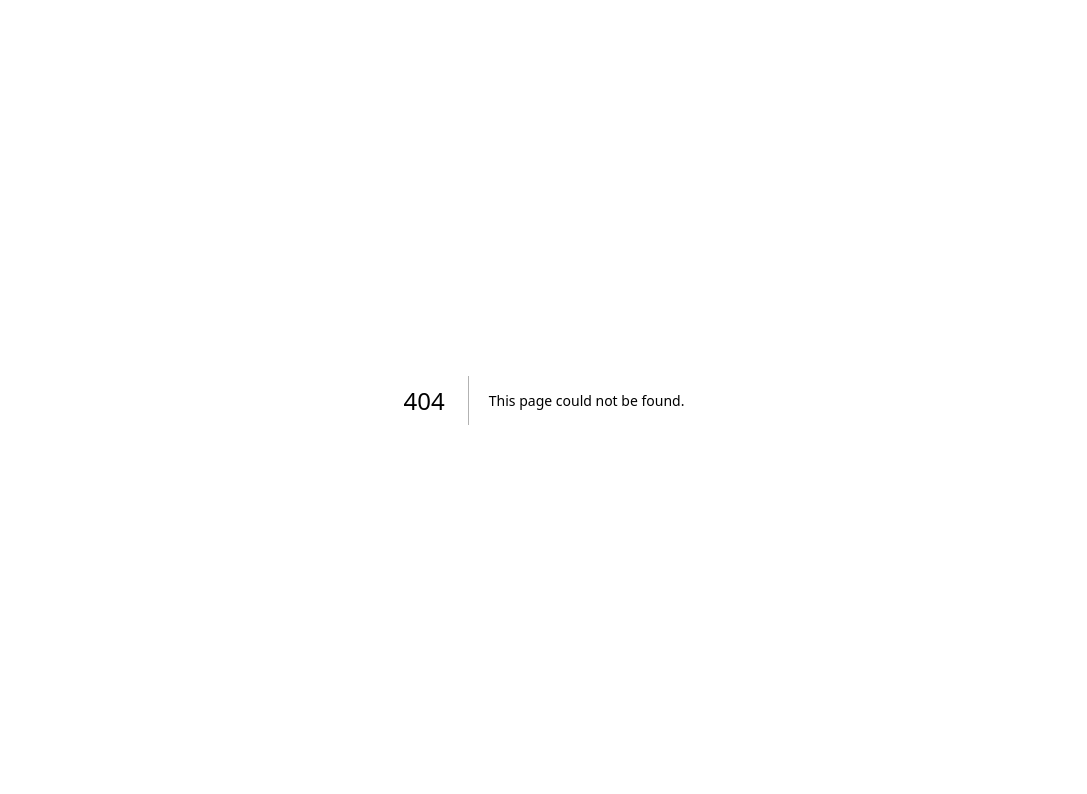
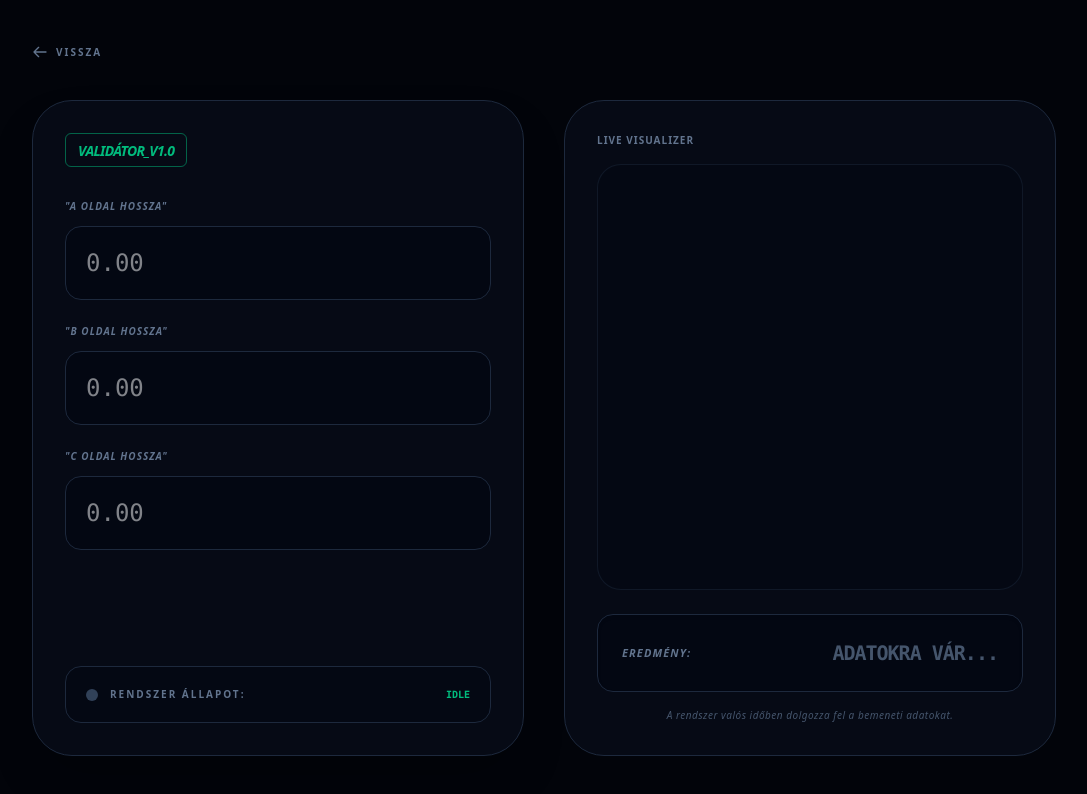
Before and after one commit to kovacsbulcsu-code/Pitagorasz_Tetel, a Next.js app: page /szog-tipus in a window 1280 px wide. Before the commit this address had no page. Shown: the top 794 px of the page, without its empty margins (96-1183 px from the left). Built offline with nearby package versions, Linux system fonts and the light colour scheme.

Commit message:
szög típus számoló

```diff
--- a/app/page.tsx
+++ b/app/page.tsx
@@ -11,9 +11,9 @@ export default function Home() {
       </div>
 
       {/* Cím szekció */}
-      <div className="text-center mb-16 space-y-6 relative">
+      <div className="text-center mb-12 space-y-6 relative">
         <div className="inline-block px-4 py-1.5 mb-4 border border-slate-800 rounded-full bg-slate-900/50 backdrop-blur-md">
-          <span className="text-[10px] font-mono tracking-[0.4em] text-blue-400 uppercase font-bold">Iskolai Projekt v1.0</span>
+          <span className="text-[10px] font-mono tracking-[0.4em] text-blue-400 uppercase font-bold">Iskolai Projekt v1.1</span>
         </div>
         <h1 className="text-6xl md:text-8xl font-black tracking-tighter leading-none">
           <span className="bg-gradient-to-b from-white to-slate-500 bg-clip-text text-transparent">PITAGORASZ</span>
@@ -24,70 +24,73 @@ export default function Home() {
         </p>
       </div>
 
-      {/* Csapat szekció - Sulis adatokkal */}
-      <div className="flex flex-wrap justify-center gap-12 mb-20">
-
-        {/* Dominik Kártya */}
+      {/* Csapat szekció */}
+      <div className="flex flex-wrap justify-center gap-8 mb-16 scale-90">
         <div className="group relative w-64">
           <div className="absolute -inset-0.5 bg-gradient-to-b from-blue-500 to-cyan-600 rounded-[2rem] blur opacity-20 group-hover:opacity-40 transition duration-500"></div>
-          <div className="relative bg-[#0f172a] border border-slate-800/50 p-6 rounded-[2rem] flex flex-col items-center shadow-2xl">
-            <div className="w-24 h-24 rounded-2xl rotate-3 overflow-hidden border-2 border-blue-500/30 mb-4">
+          <div className="relative bg-[#0f172a] border border-slate-800/50 p-6 rounded-[2rem] flex flex-col items-center">
+            <div className="w-20 h-20 rounded-2xl rotate-3 overflow-hidden border-2 border-blue-500/30 mb-4">
               <img src="/dominik.jpg" alt="Dominik" className="w-full h-full object-cover" />
             </div>
-            <h3 className="text-xl font-bold text-white mb-1">Horváth Dominik</h3>
-            <p className="text-blue-400 text-[10px] font-mono uppercase tracking-widest mb-4 font-bold">Fejlesztés & UI Design</p>
-            <div className="w-full pt-4 border-t border-slate-800 text-[10px] text-slate-500 space-y-1 italic">
-              <div className="flex justify-between"><span>Feladat:</span><span className="text-slate-300 font-sans">Frontend kódolás</span></div>
-              <div className="flex justify-between"><span>Eszköz:</span><span className="text-slate-300 font-sans">Next.js Framework</span></div>
-            </div>
+            <h3 className="text-lg font-bold text-white mb-1">Horváth Dominik</h3>
+            <p className="text-blue-400 text-[9px] font-mono uppercase tracking-widest font-bold">Fejlesztés & UI Design</p>
           </div>
         </div>
 
-        {/* Bulcsú Kártya */}
         <div className="group relative w-64">
           <div className="absolute -inset-0.5 bg-gradient-to-b from-purple-500 to-pink-600 rounded-[2rem] blur opacity-20 group-hover:opacity-40 transition duration-500"></div>
-          <div className="relative bg-[#0f172a] border border-slate-800/50 p-6 rounded-[2rem] flex flex-col items-center shadow-2xl">
-            <div className="w-24 h-24 rounded-2xl -rotate-3 overflow-hidden border-2 border-purple-500/30 mb-4">
+          <div className="relative bg-[#0f172a] border border-slate-800/50 p-6 rounded-[2rem] flex flex-col items-center">
+            <div className="w-20 h-20 rounded-2xl -rotate-3 overflow-hidden border-2 border-purple-500/30 mb-4">
               <img src="/bulcsu.jpg" alt="Bulcsú" className="w-full h-full object-cover" />
             </div>
-            <h3 className="text-xl font-bold text-white mb-1">Kovács Bulcsú</h3>
-            <p className="text-purple-400 text-[10px] font-mono uppercase tracking-widest mb-4 font-bold">Matematikai Logika</p>
-            <div className="w-full pt-4 border-t border-slate-800 text-[10px] text-slate-500 space-y-1 italic">
-              <div className="flex justify-between"><span>Feladat:</span><span className="text-slate-300 font-sans">Algoritmusok</span></div>
-              <div className="flex justify-between"><span>Modul:</span><span className="text-slate-300 font-sans">Tétel-megfordítás</span></div>
-            </div>
+            <h3 className="text-lg font-bold text-white mb-1">Kovács Bulcsú</h3>
+            <p className="text-purple-400 text-[9px] font-mono uppercase tracking-widest font-bold">Matematikai Logika</p>
           </div>
         </div>
       </div>
 
-      {/* Navigáció */}
-      <div className="grid grid-cols-1 md:grid-cols-2 gap-6 w-full max-w-4xl px-4">
+      {/* Navigáció - Most már 3 kártyával */}
+      <div className="grid grid-cols-1 md:grid-cols-3 gap-6 w-full max-w-6xl px-4">
 
-        <Link href="/atfogo" className="group relative bg-[#0f172a] border border-slate-800 p-8 rounded-3xl hover:border-blue-500/50 transition-all">
+        {/* 1. SZÁMÍTÁS */}
+        <Link href="/atfogo" className="group relative bg-[#0f172a] border border-slate-800 p-8 rounded-3xl hover:border-blue-500/50 transition-all hover:-translate-y-1">
           <div className="flex items-center gap-4 mb-4">
             <div className="w-10 h-10 rounded-lg bg-blue-500/10 flex items-center justify-center text-blue-500">
               <svg xmlns="http://www.w3.org/2000/svg" className="w-6 h-6" fill="none" viewBox="0 0 24 24" stroke="currentColor"><path strokeLinecap="round" strokeLinejoin="round" strokeWidth={2} d="M13 10V3L4 14h7v7l9-11h-7z" /></svg>
             </div>
             <h2 className="text-xl font-bold italic">SZÁMÍTÁS</h2>
           </div>
-          <p className="text-slate-400 text-sm">Oldalhosszak kiszámítása a Pitagorasz-tétel segítségével.</p>
-          <div className="mt-4 text-blue-500 text-[10px] font-black tracking-widest uppercase">Program indítása →</div>
+          <p className="text-slate-400 text-xs">Oldalhosszak kiszámítása a tétellel.</p>
+          <div className="mt-4 text-blue-500 text-[10px] font-black tracking-widest uppercase">Indítás →</div>
         </Link>
 
-        <Link href="/ellenorzes" className="group relative bg-[#0f172a] border border-slate-800 p-8 rounded-3xl hover:border-purple-500/50 transition-all">
+        {/* 2. ELLENŐRZÉS */}
+        <Link href="/ellenorzes" className="group relative bg-[#0f172a] border border-slate-800 p-8 rounded-3xl hover:border-purple-500/50 transition-all hover:-translate-y-1">
           <div className="flex items-center gap-4 mb-4">
             <div className="w-10 h-10 rounded-lg bg-purple-500/10 flex items-center justify-center text-purple-500">
               <svg xmlns="http://www.w3.org/2000/svg" className="w-6 h-6" fill="none" viewBox="0 0 24 24" stroke="currentColor"><path strokeLinecap="round" strokeLinejoin="round" strokeWidth={2} d="M9 12l2 2 4-4m6 2a9 9 0 11-18 0 9 9 0 0118 0z" /></svg>
             </div>
-            <h2 className="text-xl font-bold italic">ELLENŐRZÉS</h2>
+            <h2 className="text-xl font-bold italic">VALIDÁTOR</h2>
           </div>
-          <p className="text-slate-400 text-sm">Derékszögű-e a háromszög? Logikai validátor modul.</p>
-          <div className="mt-4 text-purple-500 text-[10px] font-black tracking-widest uppercase">Modul indítása →</div>
+          <p className="text-slate-400 text-xs">Derékszögű-e a háromszög?</p>
+          <div className="mt-4 text-purple-500 text-[10px] font-black tracking-widest uppercase">Indítás →</div>
+        </Link>
+
+        {/* 3. ÚJ: SZÖG-TÍPUS (Zöld színnel) */}
+        <Link href="/szog-tipus" className="group relative bg-[#0f172a] border border-slate-800 p-8 rounded-3xl hover:border-emerald-500/50 transition-all hover:-translate-y-1">
+          <div className="flex items-center gap-4 mb-4">
+            <div className="w-10 h-10 rounded-lg bg-emerald-500/10 flex items-center justify-center text-emerald-500">
+              <svg xmlns="http://www.w3.org/2000/svg" className="w-6 h-6" fill="none" viewBox="0 0 24 24" stroke="currentColor"><path strokeLinecap="round" strokeLinejoin="round" strokeWidth={2} d="M11 3.055A9.001 9.001 0 1020.945 13H11V3.055z" /><path strokeLinecap="round" strokeLinejoin="round" strokeWidth={2} d="M20.488 9H15V3.512A9.025 9.025 0 0120.488 9z" /></svg>
+            </div>
+            <h2 className="text-xl font-bold italic">SZÖG-TÍPUS</h2>
+          </div>
+          <p className="text-slate-400 text-xs">Hegyestojás, tompa vagy derékszög?</p>
+          <div className="mt-4 text-emerald-500 text-[10px] font-black tracking-widest uppercase">Indítás →</div>
         </Link>
 
       </div>
 
-      <footer className="mt-16 text-slate-800 font-mono text-[9px] tracking-widest">
+      <footer className="mt-16 text-slate-800 font-mono text-[9px] tracking-widest italic">
         © 2026 HORVÁTH DOMINIK & KOVÁCS BULCSÚ - 9.A
       </footer>
     </main>
--- /dev/null
+++ b/app/szog-tipus/page.tsx
@@ -0,0 +1,135 @@
+"use client";
+
+import { useState } from "react";
+import Link from "next/link";
+
+export default function SzogTipus() {
+  const [a, setA] = useState<number | "">("");
+  const [b, setB] = useState<number | "">("");
+  const [c, setC] = useState<number | "">("");
+
+  const getResult = () => {
+    if (a === "" || b === "" || c === "") return { msg: "ADATOKRA VÁR...", color: "text-slate-600", type: 'empty' };
+    if (a <= 0 || b <= 0 || c <= 0) return { msg: "HIBÁS ÉRTÉKEK", color: "text-red-500", type: 'error' };
+    if (!(a + b > c && a + c > b && b + c > a)) return { msg: "NEM HÁROMSZÖG", color: "text-red-500", type: 'error' };
+
+    const sides = [Number(a), Number(b), Number(c)].sort((x, y) => x - y);
+    const [s1, s2, max] = sides;
+    const a2b2 = s1 * s1 + s2 * s2;
+    const c2 = max * max;
+
+    if (Math.abs(a2b2 - c2) < 0.1) return { msg: "DERÉKSZÖGÜ", color: "text-emerald-400", type: 'right' };
+    if (a2b2 > c2) return { msg: "HEGYESSZÖGÜ", color: "text-emerald-400", type: 'acute' };
+    return { msg: "TOMPASZÖGÜ", color: "text-emerald-400", type: 'obtuse' };
+  };
+
+  const res = getResult();
+
+  const renderTriangle = () => {
+    if (res.type === 'empty' || res.type === 'error') return null;
+
+    const sideA = Number(a);
+    const sideB = Number(b);
+    const sideC = Number(c);
+
+    const cosC = (sideA * sideA + sideB * sideB - sideC * sideC) / (2 * sideA * sideB);
+    const sinC = Math.sqrt(Math.max(0, 1 - cosC * cosC));
+
+    // Nagyobb méretezés
+    const width = 350;
+    const height = 300;
+    const scale = 220 / Math.max(sideA, sideB, sideC);
+
+    const p1 = { x: 40, y: 260 };
+    const p2 = { x: 40 + sideB * scale, y: 260 };
+    const p3 = { x: 40 + sideA * cosC * scale, y: 260 - sideA * sinC * scale };
+
+    return (
+      <polygon
+        points={`${p1.x},${p1.y} ${p2.x},${p2.y} ${p3.x},${p3.y}`}
+        className="fill-emerald-500/10 stroke-emerald-500 stroke-[4] transition-all duration-500 ease-in-out"
+      />
+    );
+  };
+
+  return (
+    <main className="min-h-screen bg-[#02040a] text-white flex flex-col items-center justify-center p-6 font-sans">
+
+      <div className="w-full max-w-5xl">
+        {/* Egyszerű vissza gomb */}
+        <Link href="/" className="group flex items-center gap-2 text-slate-500 hover:text-white transition-colors mb-10 w-fit uppercase tracking-[0.2em] text-[10px] font-bold">
+          <svg xmlns="http://www.w3.org/2000/svg" className="w-4 h-4 group-hover:-translate-x-1 transition-transform" fill="none" viewBox="0 0 24 24" stroke="currentColor">
+            <path strokeLinecap="round" strokeLinejoin="round" strokeWidth={2} d="M10 19l-7-7m0 0l7-7m-7 7h18" />
+          </svg>
+          Vissza
+        </Link>
+
+        <div className="grid md:grid-cols-2 gap-10 items-stretch">
+
+          {/* Beviteli Panel */}
+          <div className="bg-[#0b1120]/50 border border-slate-800 p-8 rounded-[2.5rem] shadow-2xl flex flex-col justify-between">
+            <div>
+              <div className="inline-block border border-emerald-500/50 px-3 py-1 rounded-md mb-8">
+                 <span className="text-emerald-500 font-black italic text-sm tracking-tighter uppercase">Validátor_v1.0</span>
+              </div>
+
+              <div className="space-y-6">
+                {[ {label: 'A OLDAL HOSSZA', val: a, set: setA},
+                   {label: 'B OLDAL HOSSZA', val: b, set: setB},
+                   {label: 'C OLDAL HOSSZA', val: c, set: setC} ].map((item, idx) => (
+                  <div key={idx}>
+                    <label className="block text-[10px] text-slate-500 font-bold mb-3 tracking-widest uppercase italic">"{item.label}"</label>
+                    <input
+                      type="number"
+                      value={item.val}
+                      onChange={(e) => item.set(e.target.value === "" ? "" : Number(e.target.value))}
+                      className="w-full bg-[#030712] border border-slate-800 rounded-2xl p-5 text-2xl font-mono focus:border-emerald-500/50 outline-none transition-all"
+                      placeholder="0.00"
+                    />
+                  </div>
+                ))}
+              </div>
+            </div>
+
+            {/* Gomb helyett egy állapotjelző doboz */}
+            <div className="mt-10 border border-slate-800 bg-[#030712]/50 rounded-2xl p-5 flex items-center justify-between">
+               <div className="flex items-center gap-3">
+                  <div className={`w-3 h-3 rounded-full ${res.type === 'empty' ? 'bg-slate-700' : 'bg-emerald-500 animate-pulse'}`}></div>
+                  <span className="text-[10px] font-bold text-slate-500 tracking-[0.2em]">RENDSZER ÁLLAPOT:</span>
+               </div>
+               <span className={`text-[10px] font-mono font-bold ${res.type === 'error' ? 'text-red-500' : 'text-emerald-500'}`}>
+                 {res.type === 'empty' ? 'IDLE' : 'ACTIVE_CALCULATION'}
+               </span>
+            </div>
+          </div>
+
+          {/* Vizualizációs Panel */}
+          <div className="bg-[#0b1120]/50 border border-slate-800 rounded-[2.5rem] p-8 relative flex flex-col items-center justify-between min-h-[500px]">
+            <div className="w-full">
+              <div className="flex items-center gap-2 mb-4">
+                <span className="text-[10px] text-slate-500 font-bold tracking-widest uppercase">Live Visualizer</span>
+              </div>
+
+              <div className="w-full aspect-square flex justify-center items-center bg-[#030712]/30 rounded-3xl border border-slate-800/50 overflow-hidden">
+                <svg viewBox="0 0 350 300" className="w-full h-full p-4 drop-shadow-[0_0_30px_rgba(16,185,129,0.2)]">
+                  {renderTriangle()}
+                </svg>
+              </div>
+            </div>
+
+            <div className="w-full space-y-4 mt-6">
+              <div className="bg-[#030712] border border-slate-800 p-6 rounded-2xl flex justify-between items-center shadow-inner">
+                 <span className="text-[11px] text-slate-500 font-bold italic uppercase tracking-widest">Eredmény:</span>
+                 <span className={`font-mono text-xl font-black ${res.color} tracking-tighter`}>{res.msg}</span>
+              </div>
+              <p className="text-[10px] text-slate-600 text-center italic tracking-wider px-4">
+                A rendszer valós időben dolgozza fel a bemeneti adatokat.
+              </p>
+            </div>
+          </div>
+
+        </div>
+      </div>
+    </main>
+  );
+}
```
